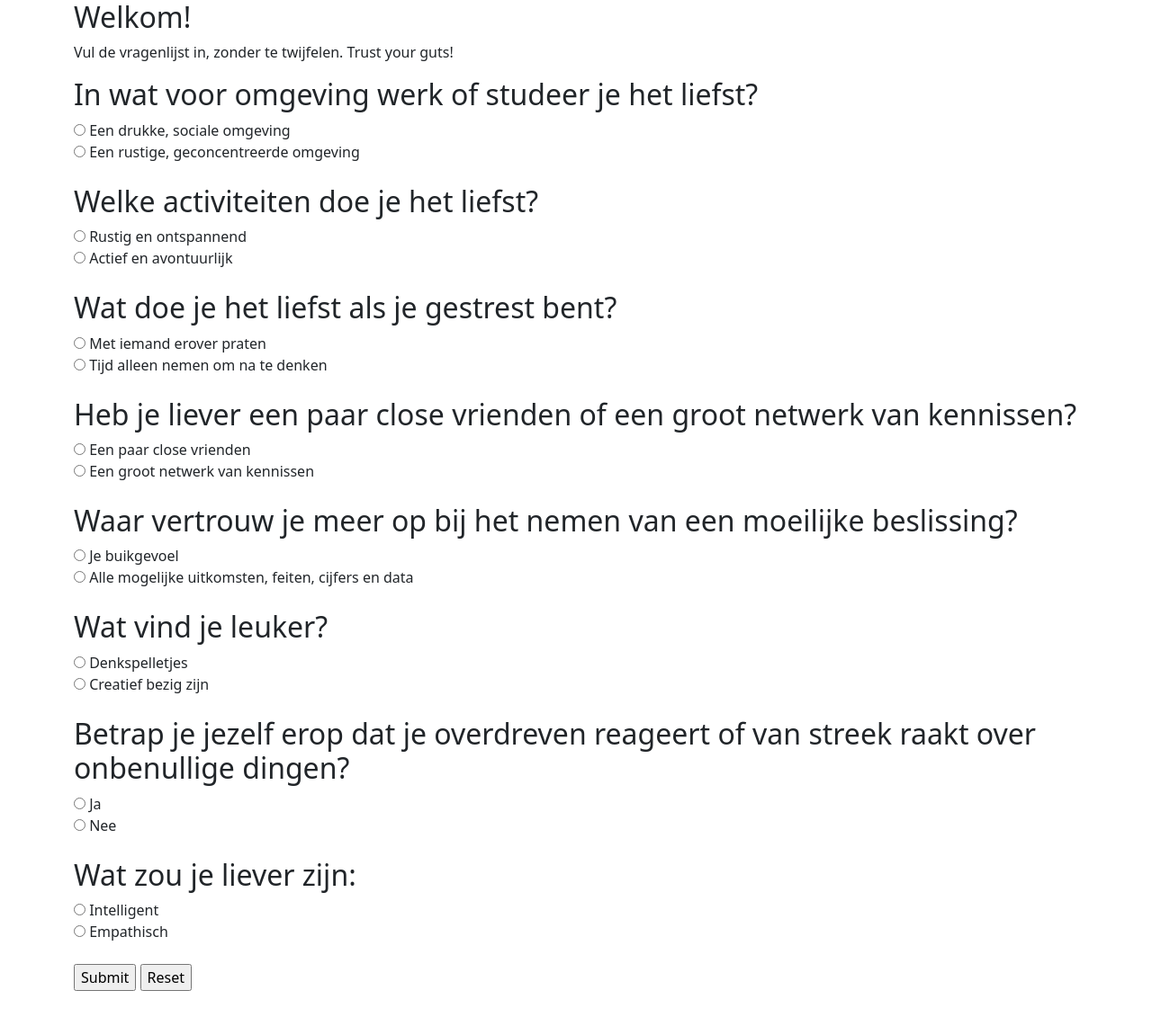
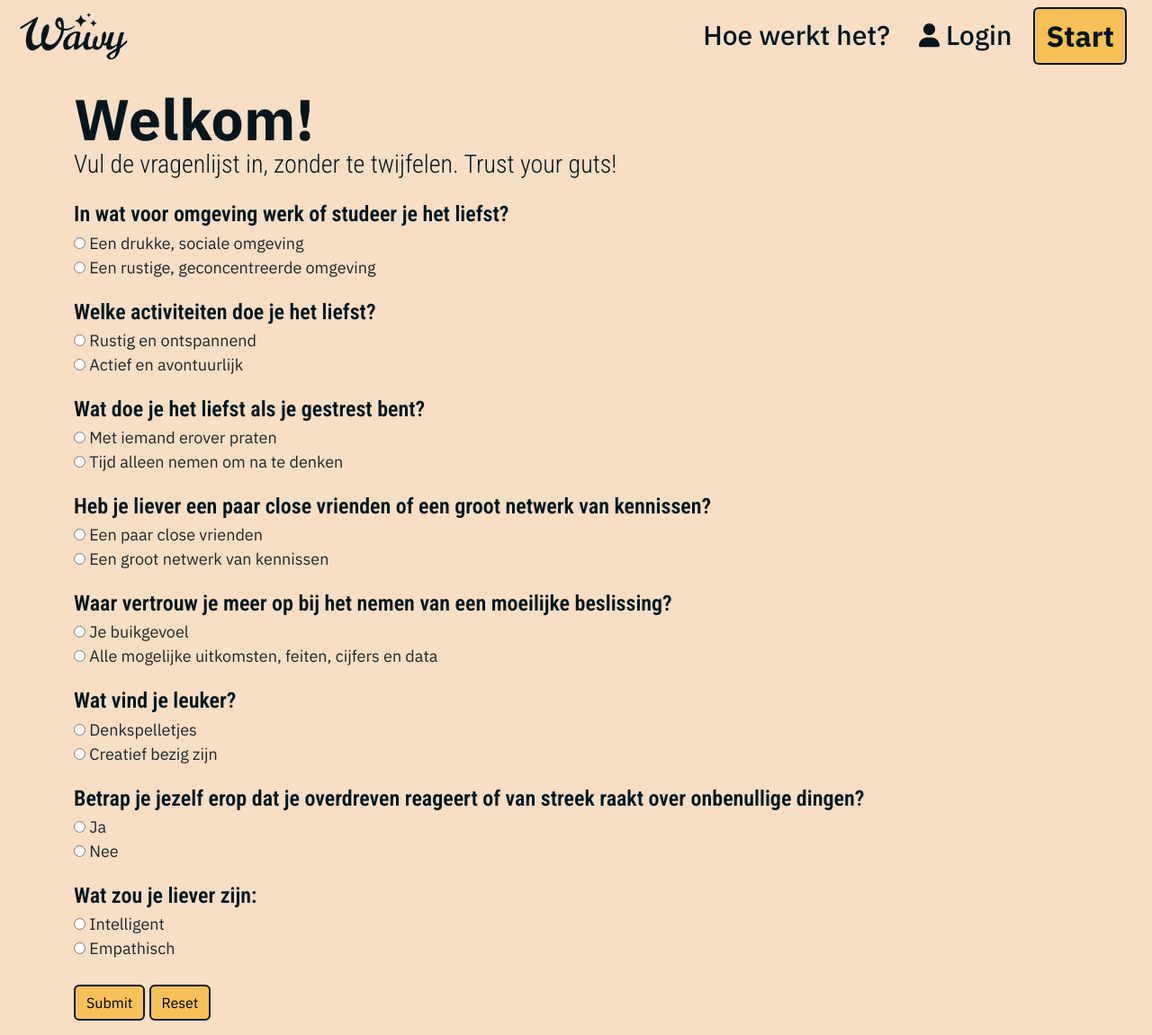
Before and after one commit to jopdelocht/wawy, a PHP site: page /test.php in a window 1280 px wide. Shown: the whole page at 90% size. Before the commit the page ends 1102 px from the top, so only its background shows below. Run offline with PHP 8.4, Linux system fonts and the light colour scheme.

Commit message:
made some changes to the testpage, some css-styling, aswell as some navbar updates

```diff
--- a/style.css
+++ b/style.css
@@ -13,6 +13,16 @@ div.header {
     top: 0;
     left: 0;
     width: 100%;
+}
+
+body {
+    font-family: 'IBM Plex Sans';
+    font-size: large;
+}
+
+.content {
+    margin-top: 100px;
+    /* Adjust this value to match the height of your header */
 }
 
 /* Navbar alligned top , float to right side of the page, and some margin */
@@ -47,6 +57,14 @@ h1 {
     font-size: 4rem;
     letter-spacing: 0.02rem;
     color: #03161D;
+    line-height: 1;
+}
+
+h4 {
+    font-family: 'Roboto Condensed';
+    font-weight: 600;
+    color: #03161D;
+    line-height: 0.8;
 }
 
 
@@ -54,6 +72,7 @@ h3 {
     font-family: 'Roboto Condensed';
     font-weight: 300;
     color: #03161D;
+    line-height: 0.8;
 }
 
 /* button inside the navbar */
@@ -91,6 +110,14 @@ h3 {
     ;
 }
 
+.btn.btn-warning.submit {
+    font-family: "IBM Plex Sans";
+}
+
+.btn.btn-warning.reset {
+    font-family: "IBM Plex Sans";
+}
+
 
 #leftside {
     display: flex;
--- a/test.php
+++ b/test.php
@@ -1,76 +1,104 @@
-
 <!doctype html>
 <html lang="en">
+
 <head>
   <meta charset="utf-8">
   <meta name="viewport" content="width=device-width, initial-scale=1">
   <title>Eat magic!</title>
   <link href="https://cdn.jsdelivr.net/npm/bootstrap@5.3.2/dist/css/bootstrap.min.css" rel="stylesheet" integrity="sha384-T3c6CoIi6uLrA9TneNEoa7RxnatzjcDSCmG1MXxSR1GAsXEV/Dwwykc2MPK8M2HN" crossorigin="anonymous">
+  <link rel="stylesheet" href="https://cdnjs.cloudflare.com/ajax/libs/font-awesome/6.5.1/css/all.min.css" integrity="sha512-DTOQO9RWCH3ppGqcWaEA1BIZOC6xxalwEsw9c2QQeAIftl+Vegovlnee1c9QX4TctnWMn13TZye+giMm8e2LwA==" crossorigin="anonymous" referrerpolicy="no-referrer" />
+  <link rel="stylesheet" href="style.css">
 </head>
+
 <body>
+  <div class="header">
+    <nav class="navbar navbar-expand-lg">
+      <div class="container-fluid">
+        <a class="navbar-brand" href="index.php"><img class="logo" src="assets/logo.png" alt="logo"></a>
+        <button class="navbar-toggler" type="button" data-bs-toggle="collapse" data-bs-target="#navbarNav" aria-controls="navbarNav" aria-expanded="false" aria-label="Toggle navigation">
+          <span class="navbar-toggler-icon"></span>
+        </button>
+        <div class="collapse navbar-collapse" id="navbarNav">
+          <ul class="navbar-nav ms-auto">
+            <li class="nav-item">
+              <a class="nav-link me-3" aria-current="page" href="#">Hoe werkt het?</a>
+            </li>
+            <li class="nav-item">
+              <a class="nav-link me-3" href="#">
+                <i class="fa-solid fa-user fa-sm"></i>
+                Login
+              </a>
+            </li>
+            <li class="nav-item">
+              <a href="test.php" class="linkje">
+                <button type="button" class="btn btn-warning d-flex align-items-center me-3">
+                  Start
+                </button>
+              </a>
+            </li>
+          </ul>
+        </div>
+      </div>
+    </nav>
+  </div>
   <div class="container">
     <div class="row">
       <div class="col-md-12">
-                <h2>Welkom!</h2>
-                <p>Vul de vragenlijst in, zonder te twijfelen. Trust your guts!</p>
+        <div class="content">
+          <h1>Welkom!</h1>
+          <h3>Vul de vragenlijst in, zonder te twijfelen. Trust your guts!</h3>
+          <br>
 
           <form action="submit.php" method="POST">
 
-
-                      <h2>In wat voor omgeving werk of studeer je het liefst?</h2>
+            <h4>In wat voor omgeving werk of studeer je het liefst?</h4>
             <input type="radio" name="environment" value="A"> Een drukke, sociale omgeving<br>
             <input type="radio" name="environment" value="B"> Een rustige, geconcentreerde omgeving<br>
             <br>
 
-
-                      <h2>Welke activiteiten doe je het liefst? </h2>
+            <h4>Welke activiteiten doe je het liefst? </h4>
             <input type="radio" name="activity" value="B"> Rustig en ontspannend<br>
             <input type="radio" name="activity" value="A"> Actief en avontuurlijk<br>
             <br>
 
-
-                      <h2>Wat doe je het liefst als je gestrest bent? </h2>
+            <h4>Wat doe je het liefst als je gestrest bent? </h4>
             <input type="radio" name="stress" value="A"> Met iemand erover praten<br>
             <input type="radio" name="stress" value="B"> Tijd alleen nemen om na te denken<br>
             <br>
 
-
-                      <h2>Heb je liever een paar close vrienden of een groot netwerk van kennissen? </h2>
+            <h4>Heb je liever een paar close vrienden of een groot netwerk van kennissen? </h4>
             <input type="radio" name="social" value="B"> Een paar close vrienden<br>
             <input type="radio" name="social" value="A"> Een groot netwerk van kennissen<br>
             <br>
 
-
-                      <h2>Waar vertrouw je meer op bij het nemen van een moeilijke beslissing?</h2>
+            <h4>Waar vertrouw je meer op bij het nemen van een moeilijke beslissing?</h4>
             <input type="radio" name="decision" value="C"> Je buikgevoel<br>
             <input type="radio" name="decision" value="D"> Alle mogelijke uitkomsten, feiten, cijfers en data<br>
             <br>
 
-
-                      <h2>Wat vind je leuker? </h2>
+            <h4>Wat vind je leuker? </h4>
             <input type="radio" name="hobby" value="D"> Denkspelletjes<br>
             <input type="radio" name="hobby" value="C"> Creatief bezig zijn<br>
             <br>
 
-
-                      <h2>Betrap je jezelf erop dat je overdreven reageert of van streek raakt over onbenullige dingen?</h2>
+            <h4>Betrap je jezelf erop dat je overdreven reageert of van streek raakt over onbenullige dingen?</h4>
             <input type="radio" name="reaction" value="C"> Ja<br>
             <input type="radio" name="reaction" value="D"> Nee<br>
             <br>
 
-
-                      <h2>Wat zou je liever zijn: </h2>
+            <h4>Wat zou je liever zijn: </h4>
             <input type="radio" name="preference" value="D"> Intelligent<br>
             <input type="radio" name="preference" value="C"> Empathisch<br>
             <br>
 
-                      <input type="submit" name="submit" value="Submit">
-                      <input type="reset" name="reset" value="Reset">
+            <input type="submit" name="submit" value="Submit" class="btn btn-warning mb-3 submit">
+            <input type="reset" name="reset" value="Reset" class="btn btn-warning mb-3 reset">
           </form>
-
+        </div>
       </div>
     </div>
   </div>
   <script src="https://cdn.jsdelivr.net/npm/bootstrap@5.3.2/dist/js/bootstrap.bundle.min.js" integrity="sha384-C6RzsynM9kWDrMNeT87bh95OGNyZPhcTNXj1NW7RuBCsyN/o0jlpcV8Qyq46cDfL" crossorigin="anonymous"></script>
 </body>
+
 </html>
```
Also changed, not shown: index.php (+8 -4 lines). Lines whose indentation alone changed are shown as unchanged.
